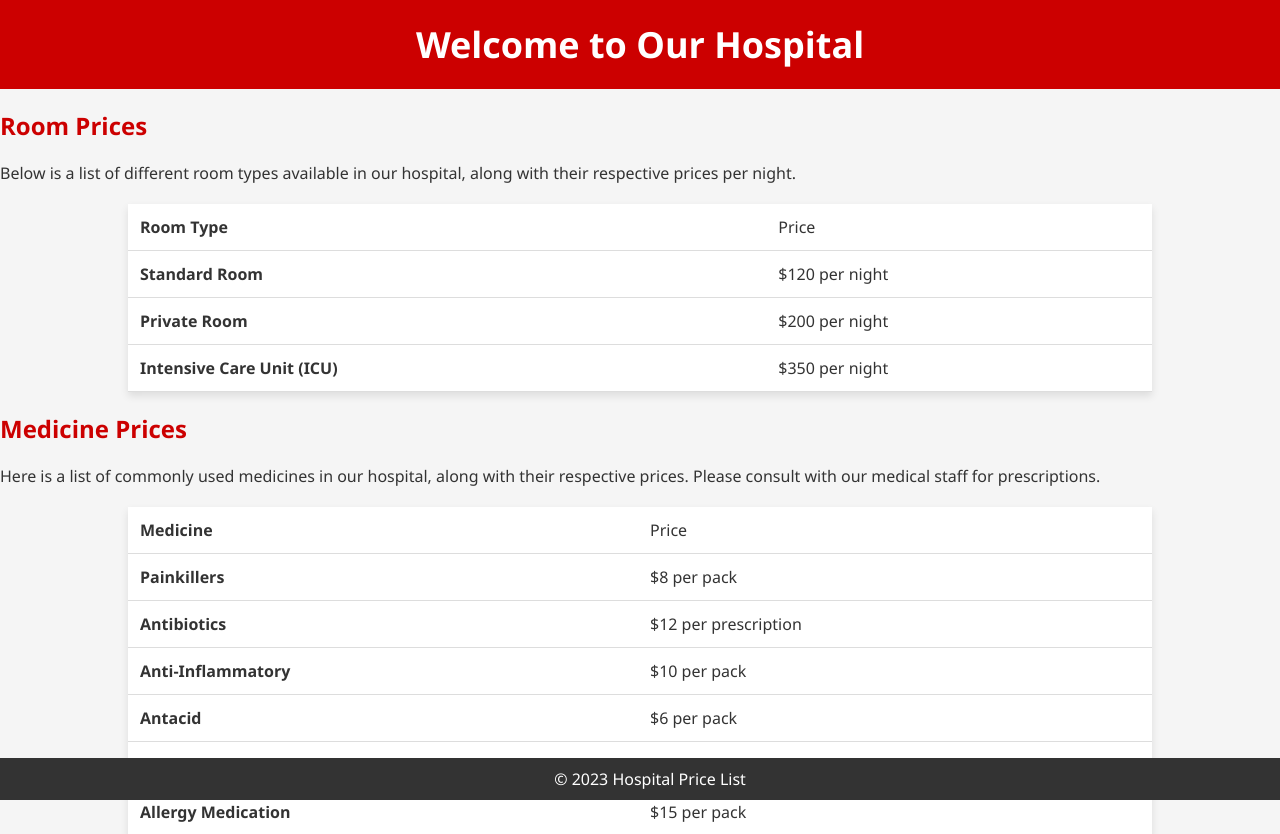
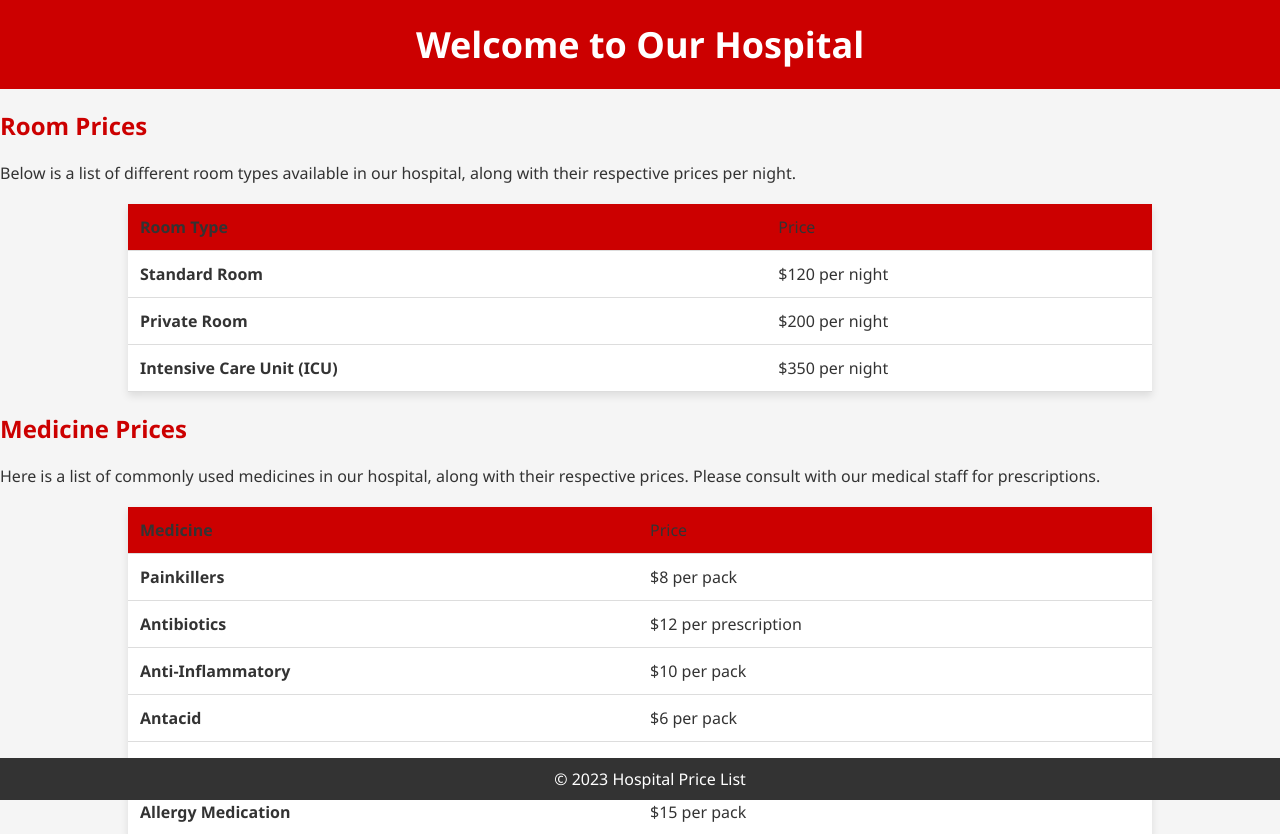
Before and after one commit to muhiqbalalamin/Data-Ruangan, a plain HTML site: page index.html in a window 1280 px wide. Shown: the top 834 px of the page. Drawn offline with Linux system fonts and the light colour scheme.

Commit message:
Update index.html

```diff
--- a/index.html
+++ b/index.html
@@ -77,8 +77,8 @@
         <table class="Room">
             <thead>
                 <tr>
-                    <th background-color: #cc0000>Room Type</th>
-                    <td background-color: #cc0000>Price</th>
+                    <th bgcolor= #cc0000>Room Type</th>
+                    <td bgcolor= #cc0000>Price</th>
                 </tr>
             </thead>
             <tbody>
@@ -104,8 +104,8 @@
         <table class="Medicine">
             <thead>
                 <tr>
-                    <th background-color: #cc0000>Medicine</th>
-                    <td background-color: #cc0000>Price</th>
+                    <th bgcolor= #cc0000>Medicine</th>
+                    <td bgcolor= #cc0000>Price</th>
                 </tr>
             </thead>
             <tbody>
```
